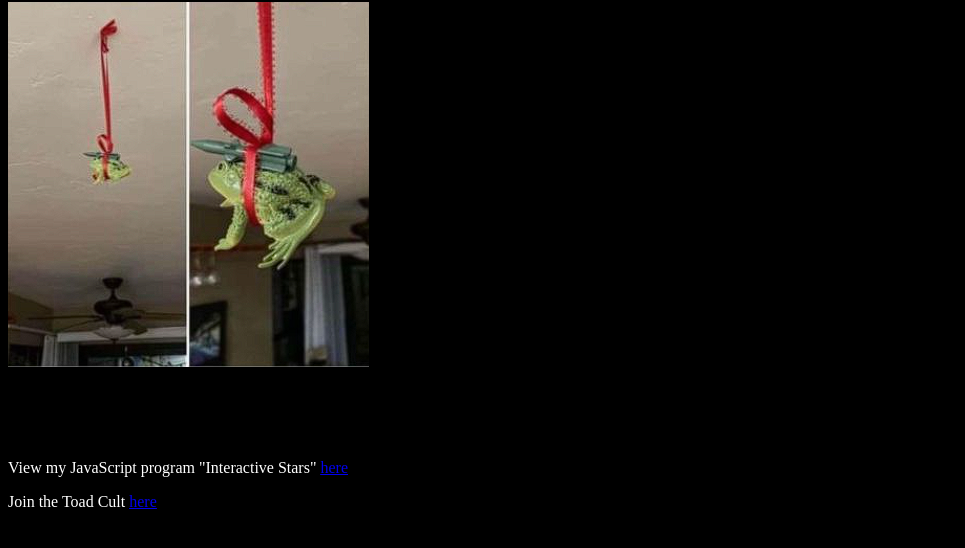
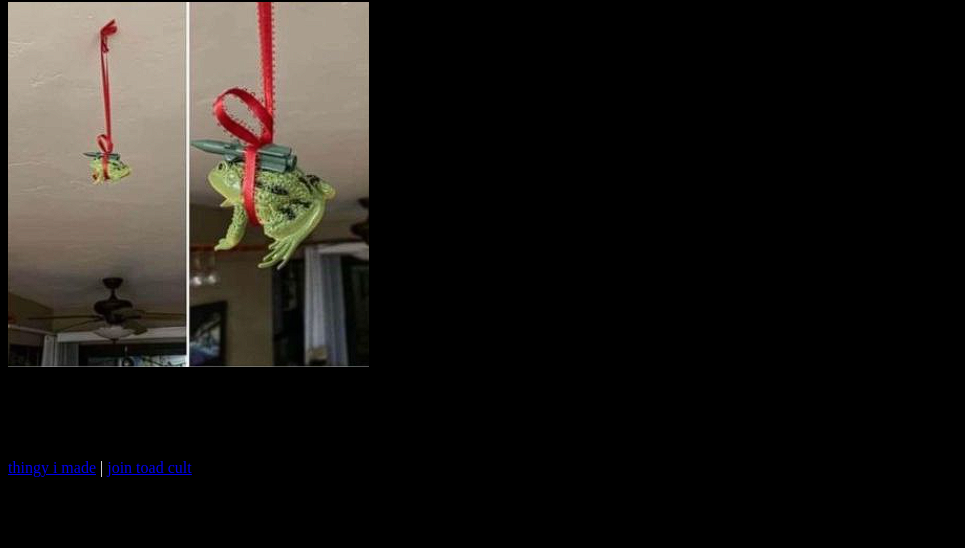
Before and after one commit to OCO-Inc/homepage, a website: page index.html in a window 1280 px wide. Shown: the part 78-626 px from the top of the page, without its empty margins (0-965 px from the left). Drawn offline with Linux system fonts and the light colour scheme.

Commit message:
toad update

```diff
--- a/index.html
+++ b/index.html
@@ -18,7 +18,6 @@
     <h1> what if we kissed under the missile toad </h1>
 	<img src="img/toad.png">
 	<br><br><br><br><br>
-	<p> View my JavaScript program "Interactive Stars" <a href="stars"> <u>here</u></a></p>
-	<p> Join the Toad Cult <a href="https://youtu.be/QtBDL8EiNZo"> <u>here</u></a></p>
+	<p><a href="stars"> <u>thingy i made</u></a> | <a href="https://youtu.be/QtBDL8EiNZo"> <u>join toad cult</u></a></p>
 </body>
 </html>
```
